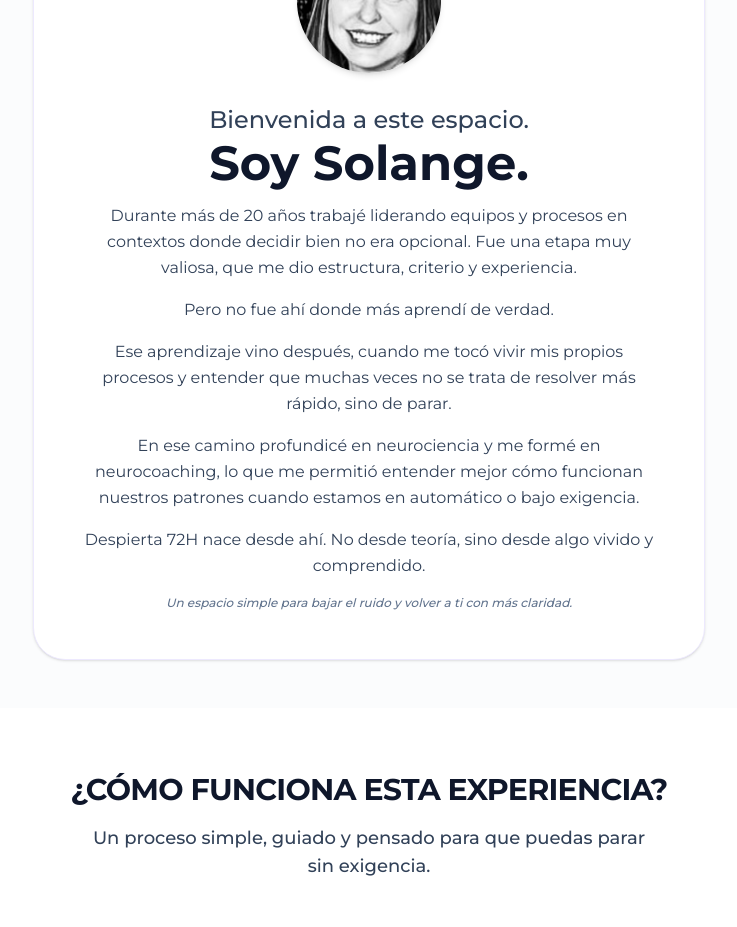
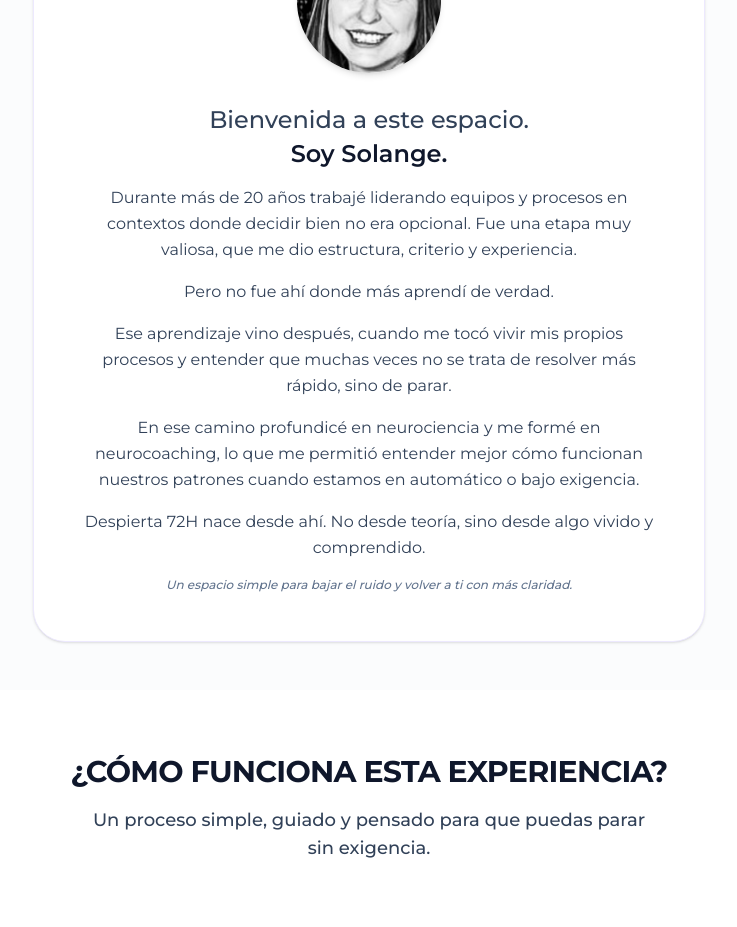
Before and after one commit to cursossolange/despierta-72h, a React (Vite) app: page / in a window 1280 px wide. Shown: the part 2280-3207 px from the top of the page, without its empty margins (271-1008 px from the left). Built offline with nearby package versions, Linux system fonts and the light colour scheme; no server answers.

Commit message:
Change font weight of 'Soy Solange' text

```diff
--- a/src/components/LandingPage.tsx
+++ b/src/components/LandingPage.tsx
@@ -319,7 +319,7 @@ export default function LandingPage({ onPurchase }: LandingPageProps) {
             <div className="space-y-4">
               <h2 className="text-xl md:text-2xl font-medium text-slate-700 leading-tight text-center">
   <span className="block">Bienvenida a este espacio.</span>
-  <span className="block mt-1 text-4xl md:text-5xl font-black text-slate-900">Soy Solange.</span>
+  <span className="block mt-1 font-semibold text-slate-900">Soy Solange.</span>
 </h2>
               <div className="text-sm md:text-base text-slate-700 leading-relaxed font-normal space-y-4 max-w-xl">
                 <p>Durante más de 20 años trabajé liderando equipos y procesos en contextos donde decidir bien no era opcional. Fue una etapa muy valiosa, que me dio estructura, criterio y experiencia.</p>
```
